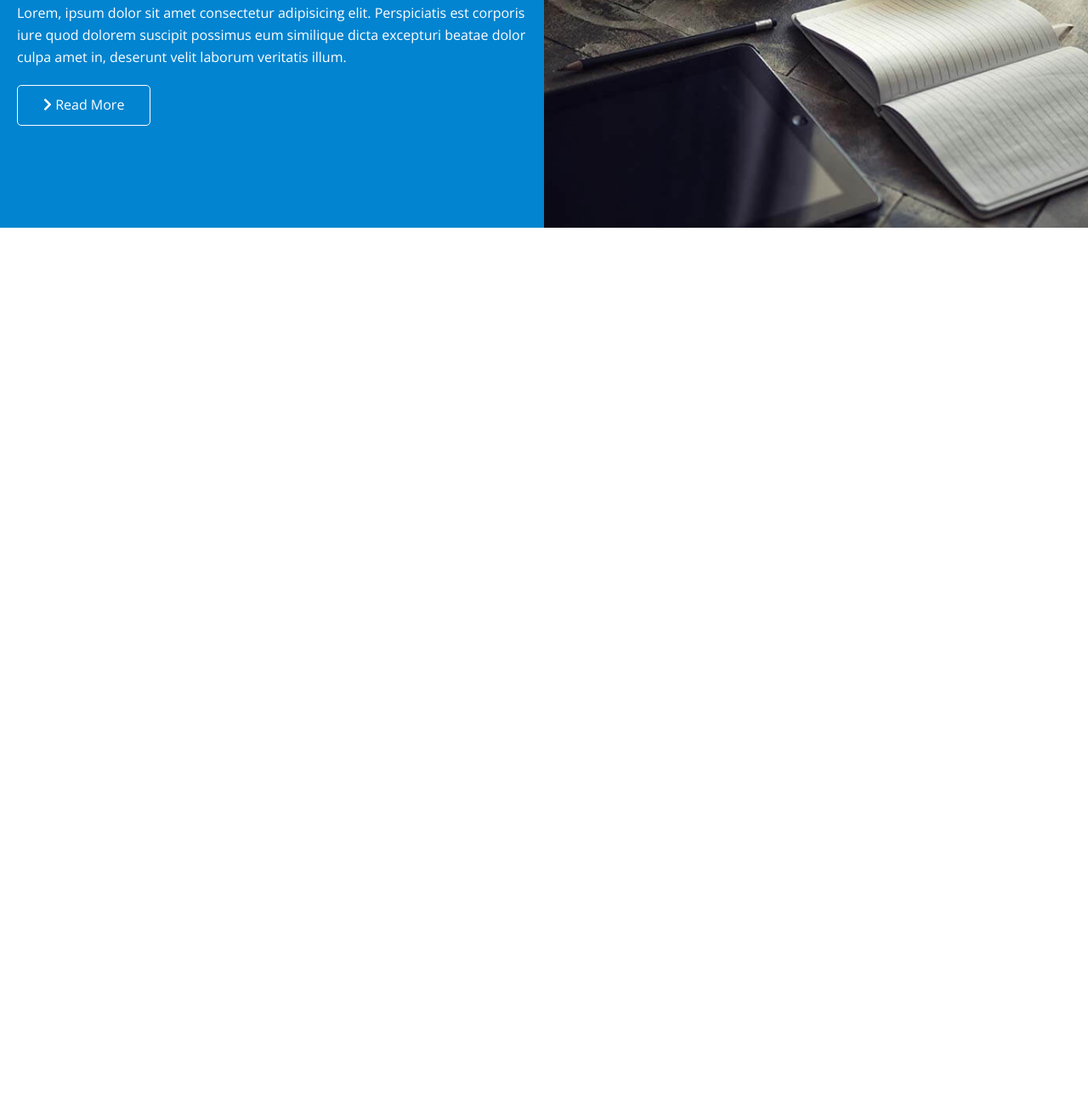
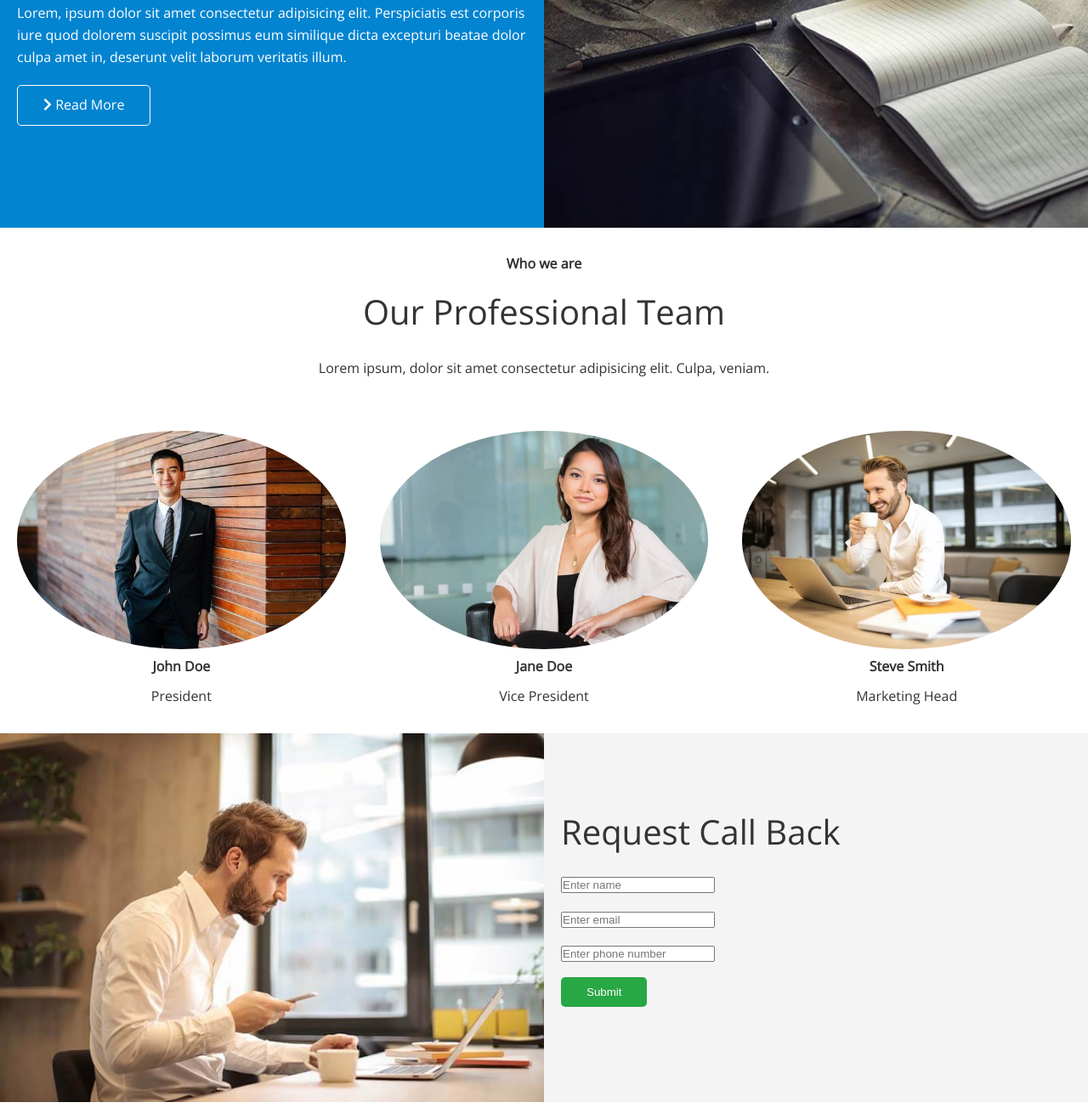
Before and after one commit to NolanBeyer/Edge-Ledger, a plain HTML site: page index.html in a window 1280 px wide. Shown: the part 2368-3672 px from the top of the page at 85% size. Before the commit the page ends 2643 px from the top, so only its background shows below. Drawn offline with nearby package versions, Linux system fonts and the light colour scheme.

Commit message:
form section

```diff
--- a/css/style.css
+++ b/css/style.css
@@ -135,3 +135,23 @@ img {
 .cases img:hover {
   opacity: 0.7;
 }
+
+.team img {
+  border-radius: 50%;
+}
+
+/* Callback From */
+
+.callback-form {
+  width: 100%;
+  padding: 20px 0;
+}
+
+.callback-form label {
+  display: block;
+  margin-bottom: 5px;
+}
+
+.callback-form .form-control {
+  margin-bottom: 15px;
+}
--- a/index.html
+++ b/index.html
@@ -127,6 +127,64 @@
                 </div>
             </div>
          </section>
+
+         <!-- Team -->
+         <section id="team" class="team section-paddding">
+            <header class="section-header">
+                <h4>Who we are</h4>
+                <h2>Our Professional Team</h2>
+                <p>Lorem ipsum, dolor sit amet consectetur adipisicing elit. Culpa, veniam.</p>
+            </header>
+           <div class="flex-items">
+               <div>
+                   <img src="./img/team/person1.jpg" alt="">
+                   <h4>John Doe</h4>
+                   <p>President</p>
+               </div>
+               <div>
+                   <img src="./img/team/person2.jpg" alt="">
+                   <h4>Jane Doe</h4>
+                   <p>Vice President</p>
+               </div>
+               <div>
+                   <img src="./img/team/person3.jpg" alt="">
+                   <h4>Steve Smith</h4>
+                   <p>Marketing Head</p>
+               </div>
+           </div>
+        </section>
+
+        <!-- Contact -->
+        <section id="contact" class="contact flex-columns">
+            <div class="row">
+                <div class="column">
+                    <div class="column-1">
+                        <img src="./img/home/contact.jpg" alt="">
+                    </div>
+                </div>
+                <div class="column">
+                    <div class="column-2 bg-light">
+                        <h2>Request Call Back</h2>
+                        <form class="callback-form">
+                            <div class="form-control">
+                                <label for="name"></label>
+                                <input type="text" name="name" placeholder="Enter name">
+                            </div>
+                            <div class="form-control">
+                                <label for="email"></label>
+                                <input type="email" name="email" placeholder="Enter email">
+                            </div>
+                            <div class="form-control">
+                                <label for="phone"></label>
+                                <input type="text" name="phone" placeholder="Enter phone number">
+                            </div>
+                            <input type="submit" class="btn">
+                        </form>
+
+                    </div>
+                </div>
+            </div>
+         </section>
     </main>
   </body>
 </html>
```
